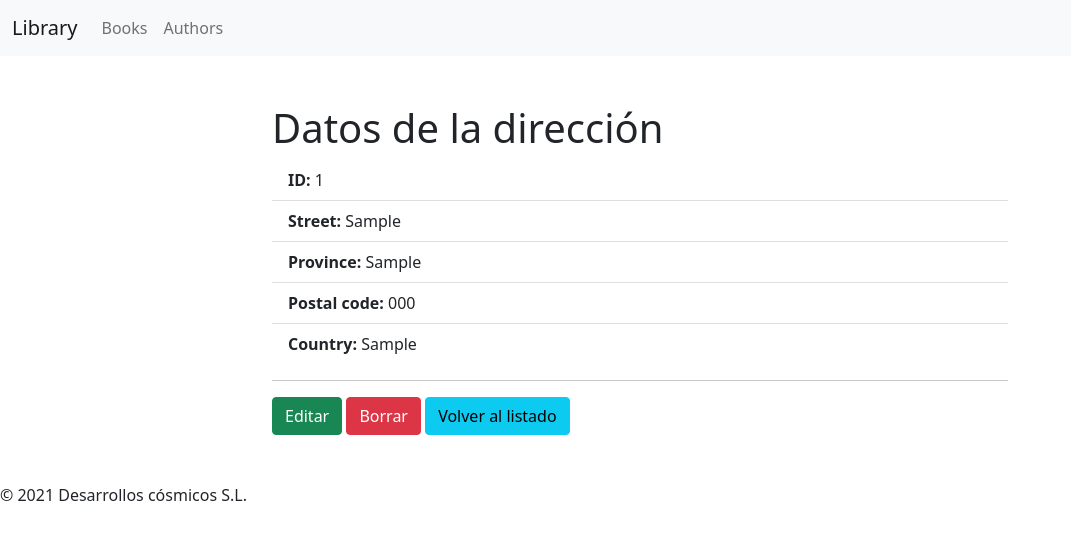
After one commit to alansastre/djangoProject, a Django app: page /directions/1/view in a window 1280 px wide. The commit adds this page. Shown: the top 540 px of the page, without its empty margins (0-1071 px from the left). Run offline with Django 3.2, Linux system fonts and the light colour scheme; tables that the repository leaves empty hold one stand-in row (values such as "Sample post").

Commit message:
django forms in Direction model

```diff
--- /dev/null
+++ b/app/templates/directions/direction-view.html
@@ -0,0 +1,49 @@
+{% extends "layout/layout.html" %}
+
+{% block title %}
+    <title>Direction {{ direction.id }}</title>
+{% endblock %}
+
+{% block main %}
+
+    <div class="container mt-5 mb-5">
+        <div class="row">
+            <div class="col-2">
+
+            </div>
+            <div class="col-8">
+
+                <h1> Datos de la dirección </h1>
+
+                <ul class="list-group list-group-flush mb-3">
+                    <li class="list-group-item">
+                        <strong>ID:</strong> {{ direction.id }}
+                    </li>
+                    <li class="list-group-item">
+                        <strong>Street:</strong> {{ direction.street }}
+                    </li>
+                    <li class="list-group-item">
+                        <strong>Province:</strong> {{ direction.province }}
+                    </li>
+                    <li class="list-group-item">
+                        <strong>Postal code:</strong>  {{ direction.postal_code }}
+                    </li>
+                    <li class="list-group-item">
+                        <strong>Country:</strong> {{ direction.country }}
+                    </li>
+
+                </ul>
+
+
+                <hr>
+                <a class="btn btn-success" href="{% url 'direction_load' direction.pk %}">Editar</a>
+                <a class="btn btn-danger" href="{% url 'direction_delete' direction.pk %}">Borrar</a>
+                <a class="btn btn-info" href="{% url 'author_list' %}">Volver al listado</a>
+            </div>
+            <div class="col-2">
+
+            </div>
+        </div>
+    </div>
+
+{% endblock %}
--- a/app/urls.py
+++ b/app/urls.py
@@ -27,5 +27,9 @@ urlpatterns = [
     path('authors/save', views.author_save, name="author_save"),
 
     # CRUD directions
-    path('directions/<int:pk>/delete', views.direction_delete, name="direction_delete")
+    path('directions/<int:pk>/delete', views.direction_delete, name="direction_delete"),
+    path('directions/new', views.direction_new, name="direction_new"),
+    path('directions/save', views.direction_save, name="direction_save"),
+    path('directions/<int:pk>/view', views.direction_view, name="direction_view"),
+    path('directions/<int:pk>/load', views.direction_load, name="direction_load"),
 ]
--- a/app/views.py
+++ b/app/views.py
@@ -1,5 +1,7 @@
 from django.http import HttpResponse, HttpResponseNotFound, HttpResponseRedirect
-from django.shortcuts import render
+from django.shortcuts import render, redirect
+
+from .forms import DirectionForm
 from .models import Book, Author, Direction, Genre, Biography
 from django.utils import timezone
 
@@ -251,3 +253,42 @@ def direction_delete(request, pk):
             "error": "Direccion no encontrada"
         }
         return render(request, "layout/notfound-404.html", context=data)
+
+
+def direction_new(request):
+    form = DirectionForm()
+    form['street'].label_tag(attrs={'class': 'form-label'})
+    return render(request, "directions/direction-edit.html", {'form': form})
+
+
+def direction_view(request, pk):
+    direction = Direction.objects.get(pk=pk)
+    data = {
+        "direction": direction,
+    }
+    return render(request, "directions/direction-view.html", context=data)
+
+
+def direction_save(request):
+
+    form = DirectionForm(request.POST)
+    if not form.is_valid():
+        return HttpResponseRedirect('/directions/new')
+
+    # El formulario es válido
+    direction = form.save()
+    return redirect('direction_view', pk=direction.id)
+
+
+def direction_load(request, pk):
+    direction = Direction.objects.get(pk=pk)
+
+    if request.method == "GET":
+        form = DirectionForm(instance=direction)
+        return render(request, "directions/direction-edit.html", {"form": form})
+    else:  # POST
+        form = DirectionForm(request.POST, instance=direction)
+        if form.is_valid():
+            form.save()
+
+    return redirect('direction_view', pk=direction.id)
--- a/static/css/styles.css
+++ b/static/css/styles.css
@@ -17,3 +17,8 @@
 .subtitle{
     color: darkolivegreen;
 }
+
+.helptext{
+    color: cornflowerblue;
+    font-size: 13px;
+}
```
Also changed, not shown: app/forms.py (added, +14 -0 lines), app/templates/authors/author-edit.html (+8 -2 lines), app/templates/directions/direction-edit.html (added, +32 -0 lines).
